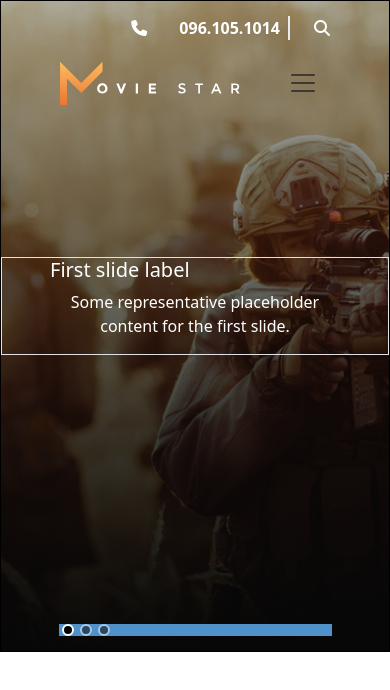
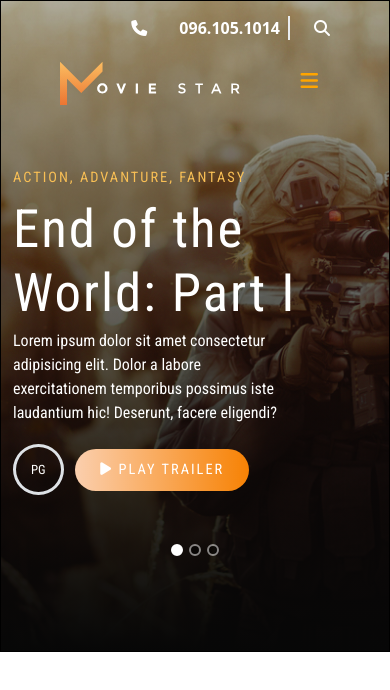
Before and after one commit to hoangdo1995/movie--star, a plain HTML site: page index.html in a window 390 px wide. Drawn offline with nearby package versions, Linux system fonts and the light colour scheme; a web font is replaced by a local one.

Commit message:
head and carousel

```diff
--- a/css/index.css
+++ b/css/index.css
@@ -18,6 +18,17 @@ ul,
 li {
     list-style: none;
 }
+
+.movie-button{
+    padding: 10px 25px;
+    letter-spacing: 2px;
+    border-radius: 30px;
+    background: linear-gradient(90deg, rgb(251, 207, 174) 0%, rgb(247, 130, 4) 100%);
+    border: 0;
+    color: #fff;
+    font-size: .9rem;
+}
+
 
 /* HEADER */
 .header .container-md{
@@ -80,6 +91,12 @@ li {
     transition: all .5s;
 }
 
+.navbar-toggler{
+    color: orange;
+}
+
+
+
 @media only screen  and (max-width:768px) {
     .header  img {
         width: 180px;
@@ -94,10 +111,10 @@ li {
     .header  img {
         width: 180px;
     }
-    .header .navbar .collapse .navbar-nav{
+    .header .navbar .collapse .navbar-nav .nav-item{
         background-color: rgba(0, 0, 0, 0.793);
         text-align: center;
-        transition: all 0;
+        transition: all .5;
     }
     .header  nav.navbar li {
         border-bottom: none;
@@ -117,8 +134,7 @@ li {
         color: orange;
     }
     .navbar-toggler:focus{
-        border: none !important;
-        /* background-color: aqua; */
+        box-shadow: none;
     }
 }
 /* CAROUSEL */
@@ -146,17 +162,41 @@ li {
     height:650px;
 
 }
-.carousel-film .carousel-indicators{
-    background-color: rgb(81, 145, 202);
-    justify-content: start;
-}
+
 .carousel-film .carousel-indicators button{
     width: 8px;
     height: 8px;
-    border: 2px solid #fff;
+    border: 2px solid #ffffff;
     border-radius: 50%;
     background: transparent;
 }
 .carousel-film .carousel-item .carousel-caption{
     left: 0;
 }
+
+.play-trailer span{
+    font-size: .8rem;
+    padding: 15px;
+}
+
+.carousel-film .carousel-caption{
+    font-family: "Roboto Condensed", sans-serif;
+}
+.carousel-film .carousel-caption h3{
+    color: rgb(248, 191, 85);
+    font-size:.9rem;
+    letter-spacing: 2px;
+    font-weight: 500;
+
+}
+.carousel-film .carousel-caption .film-name{
+    font-size: 3.3rem;
+    font-weight: 400;
+    letter-spacing: 2px;
+}
+.carousel-film .carousel-caption p{
+    text-align: left;
+}
+.carousel-film .carousel-indicators button.active{
+    background-color: #fff;
+}
--- a/index.html
+++ b/index.html
@@ -21,6 +21,9 @@
     <!-- BOOSTRAP CSS -->
     <link href="https://cdn.jsdelivr.net/npm/bootstrap@5.3.0-alpha1/dist/css/bootstrap.min.css" rel="stylesheet"
         integrity="sha384-GLhlTQ8iRABdZLl6O3oVMWSktQOp6b7In1Zl3/Jr59b6EGGoI1aFkw7cmDA6j6gD" crossorigin="anonymous">
+    <!-- ANIMATE STYLE css -->
+    <link rel="stylesheet" href="https://cdnjs.cloudflare.com/ajax/libs/animate.css/4.1.1/animate.min.css" />
+
     <!-- MAIN CSS -->
     <link rel="stylesheet" href="./css/index.css">
 </head>
@@ -35,13 +38,15 @@
                 <span class="border-end border-2 border-light-subtle mx-4 px-2 fw-bold">096.105.1014</span>
                 <i class="fa fa-search"></i>
             </div>
-            <nav class="navbar navbar-expand-md bg-transparent">
+            <nav class="navbar navbar-expand-md bg-transparent" data-bs-theme="dark">
                 <div class="container px-md-0 px-5 d-flex align-items-baseline py-2 px-0">
                     <a class="navbar-brand" href="#">
                         <img src="./img/logo.svg" alt="">
                     </a>
-                  <button class="navbar-toggler border-0" type="button" data-bs-toggle="collapse" data-bs-target="#navbarNav" aria-controls="navbarNav" aria-expanded="false" aria-label="Toggle navigation">
-                    <span class="navbar-toggler-icon"></span>
+                    <button class="navbar-toggler border-0" type="button" data-bs-toggle="collapse"
+                        data-bs-target="#navbarNav" aria-controls="navbarNav" aria-expanded="false"
+                        aria-label="Toggle navigation">
+                        <i class="fa fa-bars"></i>
                     </button>
                     <div class="collapse navbar-collapse justify-content-end" id="navbarNav">
                         <ul class="navbar-nav">
@@ -68,8 +73,8 @@
     </header>
     <!-- CAROUSEL -->
     <section class="carousel-film">
-        <div id="carouselExampleDark" class="carousel carousel-dark slide">
-            <div class="carousel-indicators z-3">
+        <div id="carouselExampleDark" class="carousel carousel-fade carousel-dark slide z-0">
+            <div class="carousel-indicators z-4 justify-content-md-start container-md mx-auto mb-5 px-md-2 justify-content-sm-center pb-5">
                 <button type="button" data-bs-target="#carouselExampleDark" data-bs-slide-to="0" class="active"
                     aria-current="true" aria-label="Slide 1"></button>
                 <button type="button" data-bs-target="#carouselExampleDark" data-bs-slide-to="1"
@@ -81,24 +86,62 @@
                 <div class="carousel-item active d-flex" data-bs-interval="10000">
                     <img src="./img/hero-1.jpg" class="d-block w-100" alt="...">
                     <div class="carousel-caption d-flex align-items-center text-white h-100 w-100">
-                        <div class="container-md px-5 d-flex flex-column align-items-start border">
-                            <h5>First slide label</h5>
-                            <p>Some representative placeholder content for the first slide.</p>
+                        <div class="container-md px-md-2 d-flex flex-column align-items-start mt-5">
+                            <h3 class="text-uppercase animate__animated animate__fadeInDown animate__delay-1s">action, advanture, fantasy
+                            </h3>
+                            <h4 class="film-name text-start py-0 my-1 animate__animated animate__fadeInDown">End of the
+                                World: Part I</h4>
+                            <p class="w-75 mb-3 animate__animated animate__fadeInUp">Lorem ipsum dolor sit amet consectetur adipisicing elit. Dolor a labore
+                                exercitationem temporibus possimus iste laudantium hic! Deserunt, facere eligendi?</p>
+                            <div class="play-trailer mt-2 animate__animated animate__fadeInUp animate__delay-1s">
+                                <span class="border border-3 rounded-circle me-2">PG</span>
+                                <button class="movie-button">
+                                    <i class="fa fa-play"></i>
+                                    PLAY TRAILER
+                                </button>
+                            </div>
                         </div>
                     </div>
                 </div>
                 <div class="carousel-item" data-bs-interval="2000">
                     <img src="./img/hero-2.jpg" class="d-block w-100" alt="...">
-                    <div class="carousel-caption d-none d-md-block">
-                        <h5>Second slide label</h5>
-                        <p>Some representative placeholder content for the second slide.</p>
+                    <div class="carousel-caption d-flex align-items-center text-white h-100 w-100">
+                        <div class="container-md px-md-2 d-flex flex-column align-items-start mt-5">
+                            <h3 class="text-uppercase animate__animated animate__fadeInDown animate__delay-1s">action, advanture,
+                                fantasy</h3>
+                            <h4 class="film-name text-start py-0 my-1 animate__animated animate__fadeInDown">End of the
+                                World: Part II</h4>
+                            <p class="w-75 mb-3 animate__animated animate__fadeInUp">Lorem ipsum dolor sit amet consectetur adipisicing elit. Dolor a labore
+                                exercitationem temporibus possimus iste laudantium hic! Deserunt, facere eligendi?</p>
+                            <div class="play-trailer mt-2 animate__animated animate__fadeInUp animate__delay-1s">
+                                <span class="border border-3 rounded-circle me-2">PG</span>
+                                <button class="movie-button">
+                                    <i class="fa fa-play"></i>
+                                    PLAY TRAILER
+                                </button>
+                            </div>
+                        </div>
                     </div>
                 </div>
                 <div class="carousel-item">
                     <img src="/img/hero-3.jpg" class="d-block w-100" alt="...">
-                    <div class="carousel-caption d-none d-md-block">
-                        <h5>Third slide label</h5>
-                        <p>Some representative placeholder content for the third slide.</p>
+                    <div class="carousel-caption d-flex align-items-center text-white h-100 w-100">
+                        <div class="container-md  d-flex flex-column align-items-start mt-5">
+                            <h3 class="text-uppercase animate__animated animate__fadeInDown animate__delay-1s">action, advanture,
+                                fantasy</h3>
+                            <h4 class="film-name text-start py-0 my-1 animate__animated animate__fadeInDown">End of the
+                                World: Part III</h4>
+                            <p class="w-75 text-start mb-3 animate__animated animate__fadeInUp">Lorem ipsum dolor sit amet consectetur adipisicing elit.
+                                Dolor a labore exercitationem temporibus possimus iste laudantium hic! Deserunt, facere
+                                eligendi?</p>
+                            <div class="play-trailer mt-2 animate__animated animate__fadeInUp animate__delay-1s">
+                                <span class="border border-3 rounded-circle me-2">PG</span>
+                                <button class="movie-button">
+                                    <i class="fa fa-play"></i>
+                                    PLAY TRAILER
+                                </button>
+                            </div>
+                        </div>
                     </div>
                 </div>
             </div>
@@ -118,10 +161,20 @@
     <!-- FOOTER -->
     <footer class="footer"></footer>
 
+
+    <!-- WOW JS -->
+    <script src="https://cdnjs.cloudflare.com/ajax/libs/wow/1.1.2/wow.js"
+        integrity="sha512-Rd5Gf5A6chsunOJte+gKWyECMqkG8MgBYD1u80LOOJBfl6ka9CtatRrD4P0P5Q5V/z/ecvOCSYC8tLoWNrCpPg=="
+        crossorigin="anonymous" referrerpolicy="no-referrer"></script>
     <!-- BOOSTRAP JS -->
     <script src="https://cdn.jsdelivr.net/npm/bootstrap@5.3.0-alpha1/dist/js/bootstrap.bundle.min.js"
         integrity="sha384-w76AqPfDkMBDXo30jS1Sgez6pr3x5MlQ1ZAGC+nuZB+EYdgRZgiwxhTBTkF7CXvN" crossorigin="anonymous">
     </script>
+
+    <!-- MAIN JS -->
+    <script>
+        new WOW().init();
+    </script>
 </body>
 
 </html>
```
Lines whose indentation alone changed are shown as unchanged.
